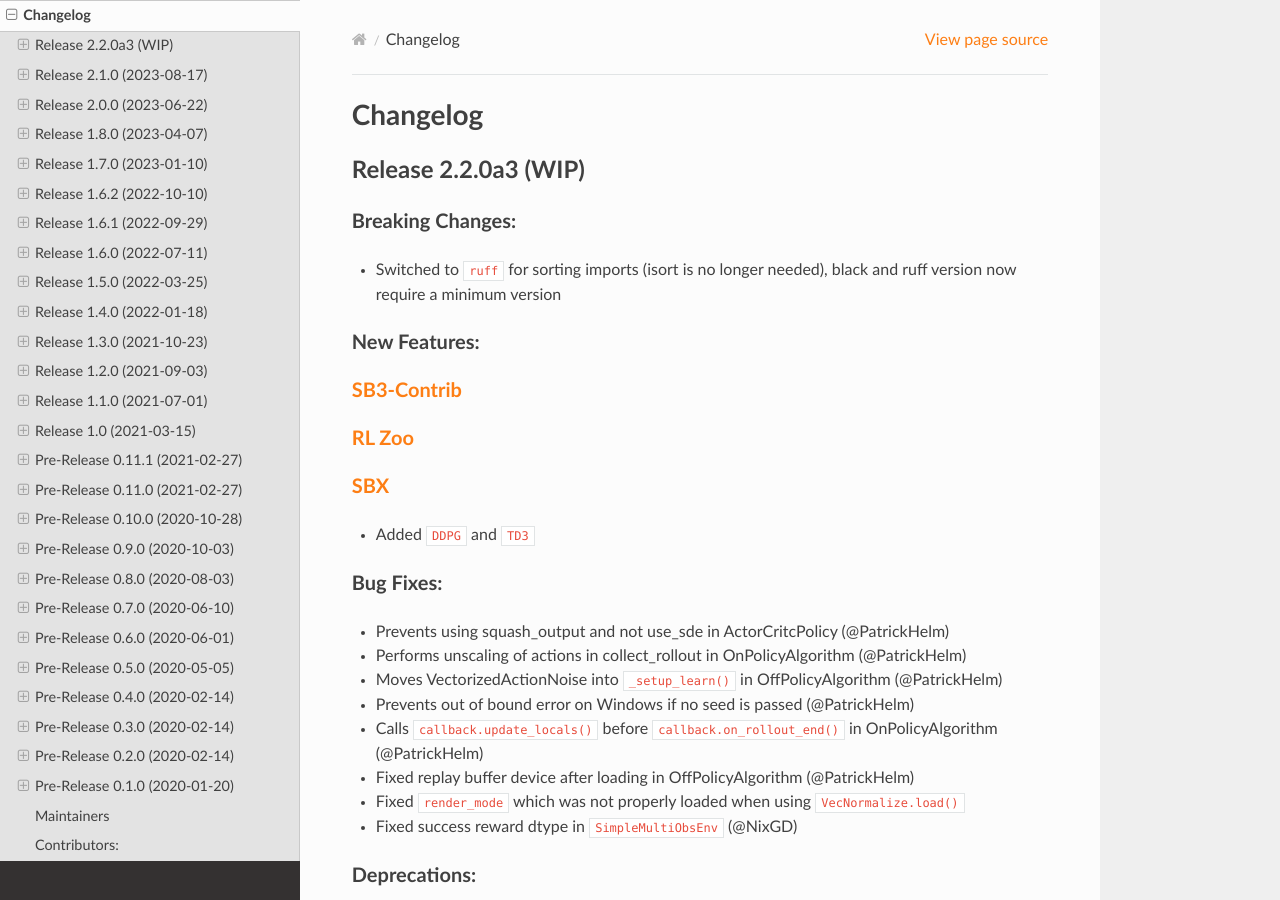
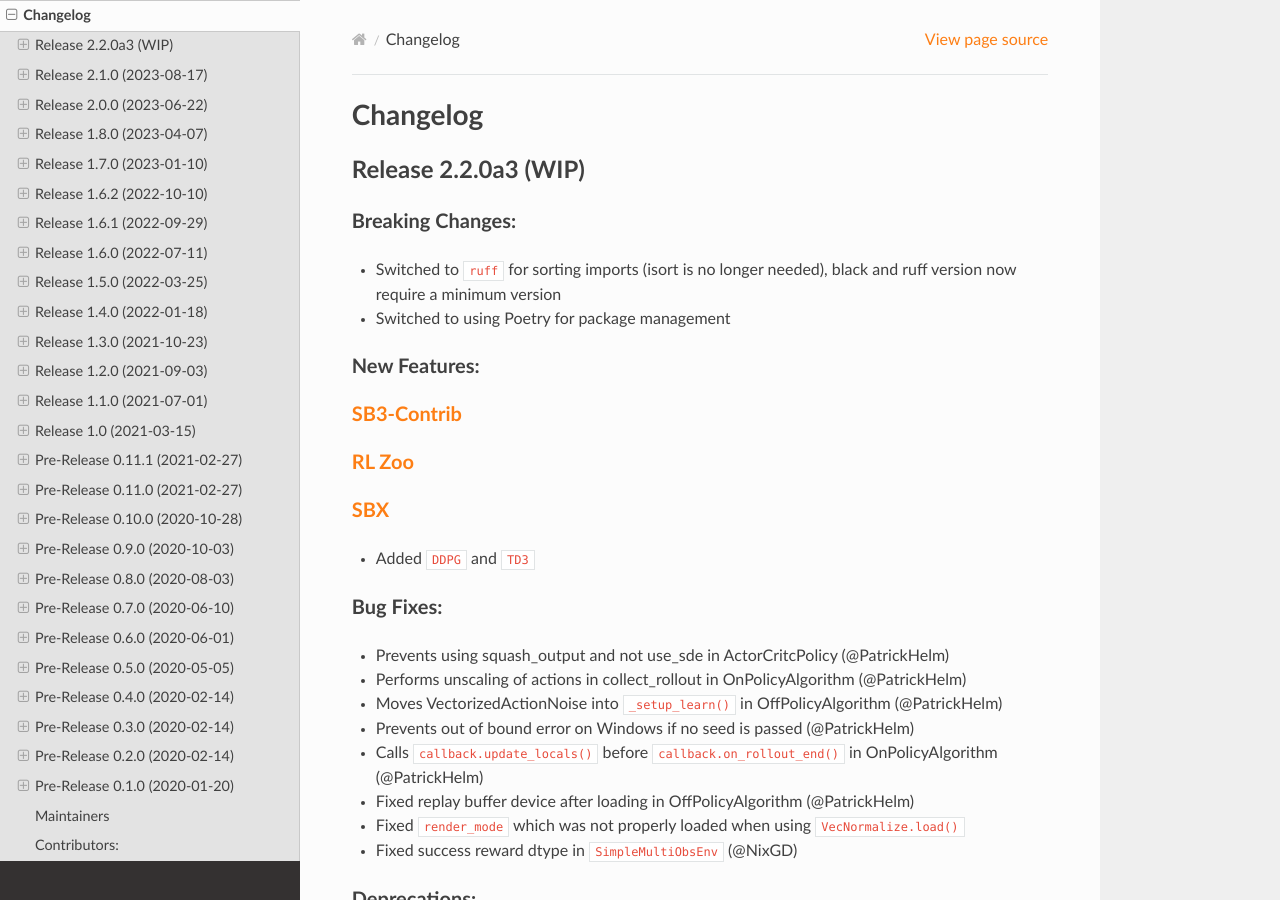
Before and after one commit to DLR-RM/stable-baselines3, a Sphinx documentation site: the page built from docs/misc/changelog.rst, in a window 1280 px wide and 900 px high. Built offline with Sphinx 7.4.7 and the Read the Docs theme 2.0.0, drawn with Linux system fonts in a browser that asks for light colours.

Commit message:
Updated changelog

```diff
--- a/docs/misc/changelog.rst
+++ b/docs/misc/changelog.rst
@@ -9,7 +9,7 @@
 Breaking Changes:
 ^^^^^^^^^^^^^^^^^
 - Switched to ``ruff`` for sorting imports (isort is no longer needed), black and ruff version now require a minimum version
-
+- Switched to using Poetry for package management
 New Features:
 ^^^^^^^^^^^^^
 
```
